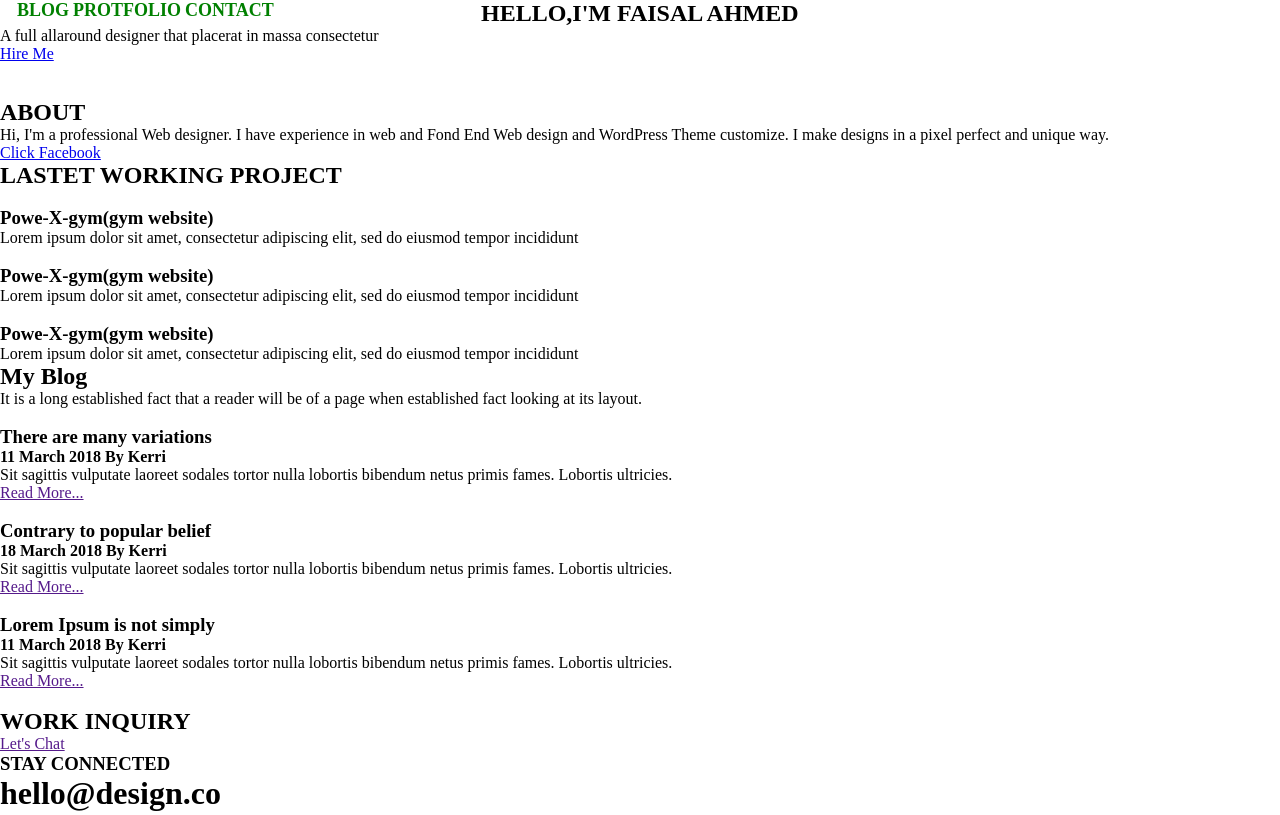
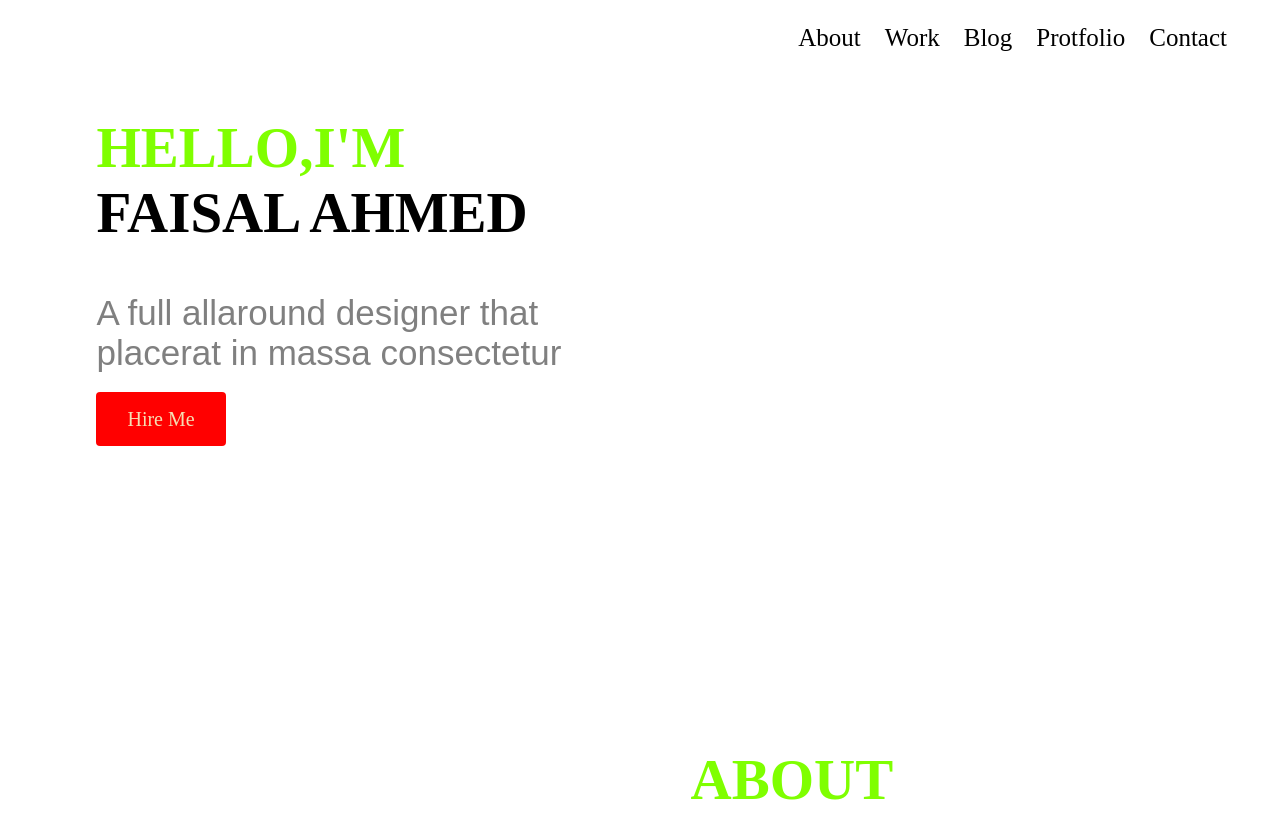
Before and after one commit to mdfaisalahmed54/faisal12, a plain HTML site: page index.html in a window 1280 px wide. Shown: the top 815 px of the page. Drawn offline with Linux system fonts and the light colour scheme.

Commit message:
Update style.css

```diff
--- a/style.css
+++ b/style.css
@@ -1,153 +1,188 @@
-*{
-  margin: 0;
-  padding: 0;
-  box-sizing: border-box;
+.menu{
+    overflow: hidden;
+}
+ul{
+    float: right;
+    margin-right: 35px;
 
 }
-.containar{
-  width: 1140px;
-  margin: 0 auto;
+li{
+    list-style: none;
+    display: inline-block;
+}
+li a{
+    text-decoration: none;
+    color: black;
+    padding: 10px;
+    font-size: 25px;
+
+}
+.top-section{
+    height: 500px;
+}
+.welcome-hello{
+    width: 40%;
+    float: left;
+    padding-left: 5%;
+    margin-left: 2%;
+}
+.Faisal{
+    border-radius: 31%;
+}
+img{
+    width: 100%;
 }
 
-.header{
-  width: 100%;
-  float: left;
-  background-image: linear-gradient(to right,red,yellow);
+.welcome-hello h1{
+    font-size: 57px;
 }
-.logo{
-  width: 33.33%;
-  float: left;
-  margin: 10px auto;
+.welcome-hello p{
+    font-size: 35px;
+    font-family: 'Source Sans Pro', sans-serif;
+    color: gray;
 }
-.logo img{
-  width: 10%;
-  float: none;
-  display: inline-block;
-  margin-left: -11px;
+.welcome-hello a{
+    text-decoration: none;
+    background: red;
+    padding: 16px 31px;
+    color: wheat;
+    font-size: 20px;
+    border-radius: 4px;
 }
-.menu{
-
-width: 45%;
-
-float: left;
-
-margin-right: 19px;
-
-margin-left: -114px;
+.welcome-hello span{
+    color: chartreuse;
 }
-.menu nav{
-
-margin: 10px;
+.about{
+    margin-top: 132px;
 }
-.menu nav ul{
+.detels{
+    color: chartreuse;
+}
+.lastet{
+    color: darkgoldenrod;
+}
+.lets-work{
+    text-align: center;
 
 }
-.menu nav ul li{
-text-decoration: none;
-list-style: none;
-display: inline-block;
-text-align: center;
+.lats-work{
+    width: 25%;
+    float: left;
+    margin-left: 6%;
+    background: #e3e3e3;
+    border-radius: 13px;
 }
-.menu nav ul li a{
-  text-decoration: none;
-  margin: 10px;
-  font-weight: 600px;
-  font-size: 19px;
+.lats-work h3{
+    text-align: center;
+    font-size: 27px;
 }
-/* hover area start */
+.lats-work p{
+    text-align: center;
+    font-size: 20px;
+    color: gray;
 }
-.menu ul{
-  text-align: center;
+.protfolio{
+    height: 800px;
+    background: #a9c7f3;
 }
-.menu ul li{
-  list-style:none;
-  display:inline-block;
-  position:relative;
+.protfolio h1{
+    text-align: center;
+    padding: 93px;
+    font-size: 40px;
 }
-.menu ul li a{
-  text-decoration: none;
-  display:inline-block;
-  font-size: 18px;
-  margin: 0px;
-  color: green;
-  font-weight: 600;
-  text-transform: uppercase;
-  transition: .4s;
+.protfolio h1 span{
+    color: greenyellow;
 }
-.menu ul li a:hover{
-  color:white;
+.blog-titel{
+    text-align: center;
+    font-family: 'Montserrat', sans-serif;
+    width: 35%;
+    margin: auto;
+    padding: 82px;
+
+}
+.blog-titel p{
+    color: gray;
+}
+.sigel-blog{
+    width: 30%;
+    background: white;
+    float: left;
+    padding-left: 7px;
+    margin-left: 31px;
+}
+.sigel-blog h3{
+    font-size: 33px;
+}
+.sigel-blog h4 span{
+    color: rgb(133, 10, 10);
+    font-size: 20px;
+
+}
+.sigel-blog h4{
+    color: gray;
+}
+.sigel-blog p{
+    font-size: 17px;
+    color: gray;
+}
+.sigel-blog a{
+    text-decoration: none;
+    font-size: 19px;
+    background: #c66969;
+    padding: 7px;
+    border-radius: 50px;
+}
+.all-blog{
+    background: #f0e5e5;
+    height: 859px;
+}
+.magazin{
+    height: 188px;
+    width: 55%;
+    margin: auto;
+
+}
+.baner{
+    margin-top: 90px;
+}
+.advice{
+    margin-top: -155px;
+    margin-left: 18px;
+    font-size: 30px;
+    color: white;
+}
+.chat{
+    margin-left: 525px;
+    margin-top: -100px;
+}
+.chat a{
+    text-decoration: none;
+    color: white;
+    background: #ff5151;
+    padding: 10px;
+    font-size: 20px;
+    border-radius: 7px;
+}
+.footer-titel{
+    text-align: center;
+    padding: 109px;
+}
+.footer-titel h3{
+    color: gray;
+}
+.footer-titel h1{
+    color: #464242;
 }
 
-.menu ul li ul{
-  position: absolute;
-  left: 0;
-  top: 100%;
-  width: 200px;
-  z-index: 999;
-  transform: scale(0);
-  transform-origin: top center;
-  opacity: 0;
-  visibility: hidden;
-  transition: .4s;
-  background: #ff9900;
-  box-shadow: 0 2px 8px -2px rgb(37, 39, 38);
+
+.icon{
+    width: 5%;
+    float: left;
+    margin-left: 1%;
 }
-.menu ul li:hover ul{
-  transform: scaleY(1);
-  opacity: 1;
-  visibility: visible;
+
+.social-icon{
+    margin-left: 593px;
+    margin-top: -105px;
 }
-.menu ul li ul li a{
-  padding: 10px 15px;
-  margin-left: -3px;
-  margin-right: 5px;
-}
-/* hover area end */
-.header-button{
-
-width: 20%;
-
-float: left;
-
-padding: 10px 0px;
-
-margin-left: 51px;
-
-margin-top: 5px;
-}
-.btn-1 button{
-
-background-color: #ff0d01;
-
-color: white;
-
-padding: 8px 20px;
-
-border: none;
-
-border-radius: 20px;
-}
-.btn-1 button:hover{
-background-color: burlywood;
-transition: 0.8s;
-cursor: pointer;
-}
-.btn-2 button{
-  margin-left: 8px;
-  border-radius: 20px;
-  padding: 8px 20px;
-  cursor: pointer;
-  border:1px solid white;
-}
-.btn-2 button:hover{
-  border: 1px solid red;
-  box-sizing: border-box;
-}
-.images-2 img{
-  float: right;
-  margin-right: 130px;
-  margin-top: 31px;
-}
-.text{
-
-}
```
